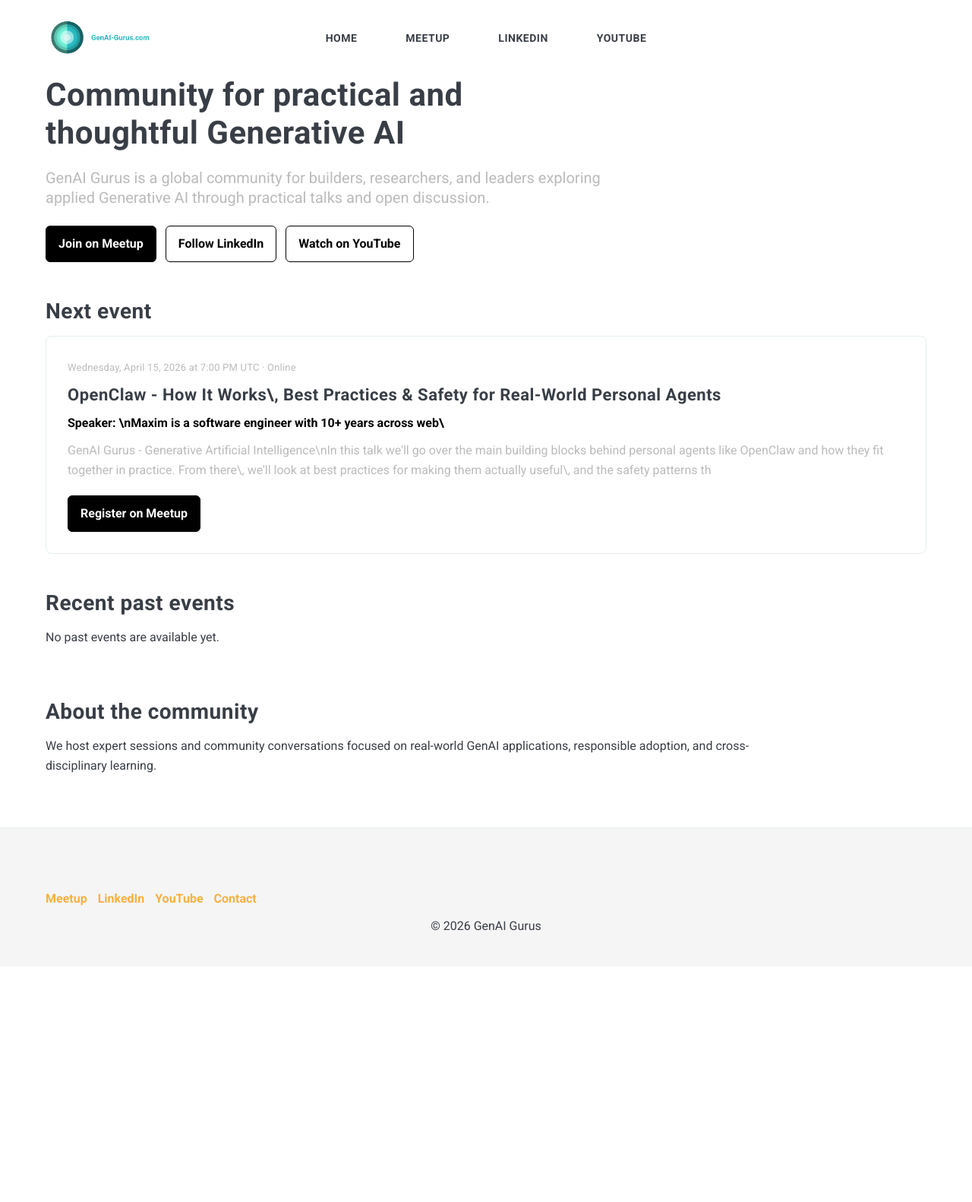
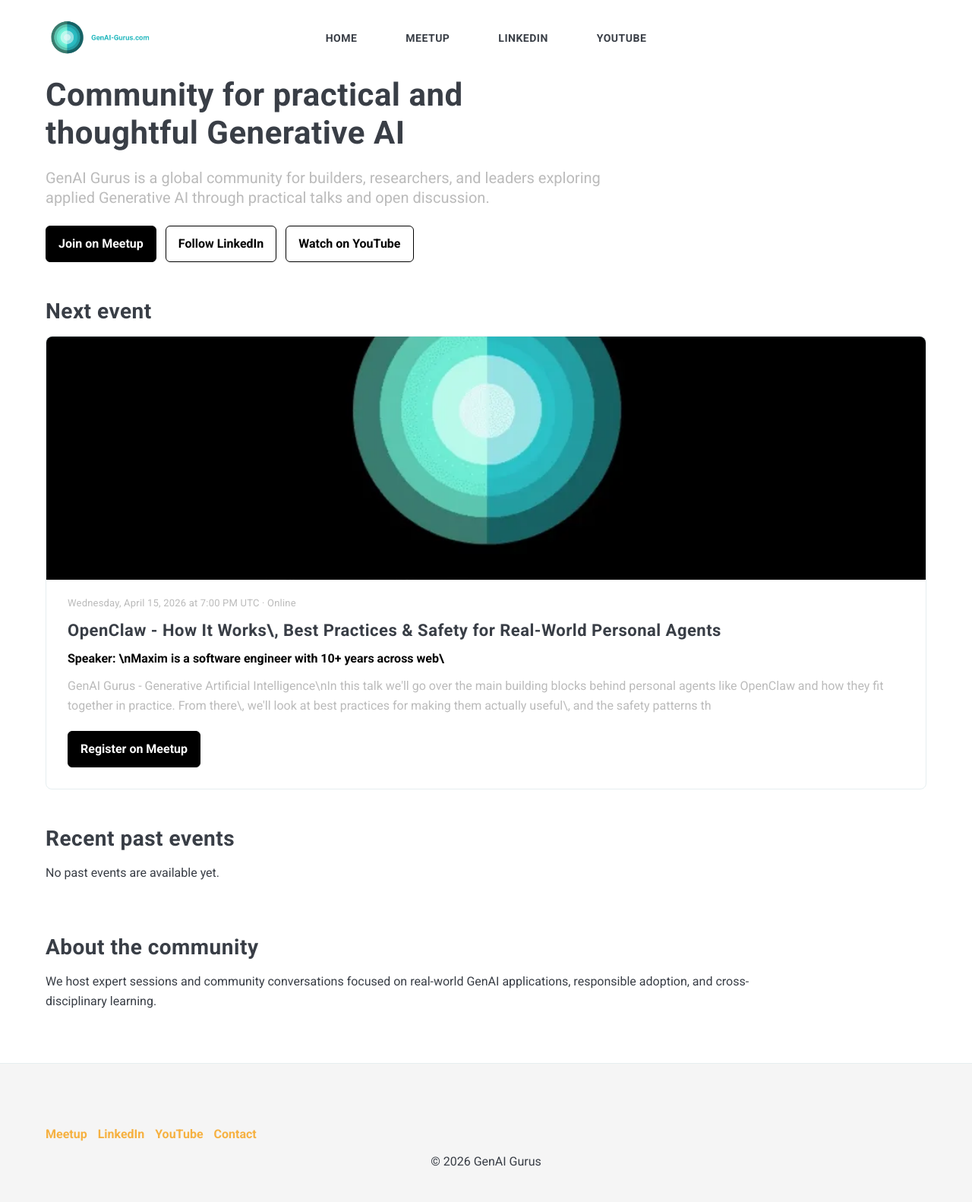
Before and after one commit to GenAI-Gurus/genai-gurus.github.io, a Jekyll site: the page built from index.html, in a window 1280 px wide. Shown: the whole page at 76% size. Built offline with Jekyll 4.4.1, drawn with Linux system fonts in a browser that asks for light colours; nearby versions of some CDN libraries; the list of posts is cut into pages by our own code; before the commit the page ends 1272 px from its top, so only the background shows below that.

Commit message:
Enhance next event card with featured image

```diff
--- a/_sass/4-layouts/_page-home.scss
+++ b/_sass/4-layouts/_page-home.scss
@@ -72,6 +72,22 @@
   padding: 28px;
 }
 
+
+.event-card__featured-media {
+  margin: -28px -28px 18px;
+  border-radius: 8px 8px 0 0;
+  overflow: hidden;
+  background: $light-gray;
+
+  img {
+    display: block;
+    width: 100%;
+    max-height: 320px;
+    object-fit: cover;
+    aspect-ratio: 16 / 9;
+  }
+}
+
 .event-card__meta {
   margin-bottom: 8px;
   font-size: 13px;
--- a/index.html
+++ b/index.html
@@ -39,7 +39,11 @@ description: GenAI Gurus is a community exploring practical, technical, and soci
       </div>
       <div class="col col-12">
         {% if next_event %}
+          {% assign next_event_image = next_event.image | default: site.data.settings.default_image %}
           <article class="event-card event-card--featured">
+            <div class="event-card__featured-media">
+              <img src="{{ next_event_image }}" alt="{{ next_event.title }} event image" loading="lazy" />
+            </div>
             <p class="event-card__meta">{{ next_event.date | date: "%A, %B %-d, %Y at %-I:%M %p %Z" }}{% if next_event.location_label %} · {{ next_event.location_label }}{% endif %}</p>
             <h3>{{ next_event.title }}</h3>
             {% if next_event.speaker_name %}<p class="event-card__speaker">Speaker: {{ next_event.speaker_name }}</p>{% endif %}
@@ -47,7 +51,11 @@ description: GenAI Gurus is a community exploring practical, technical, and soci
             <a class="button button--primary" href="{{ next_event.meetup_url }}" target="_blank" rel="noopener noreferrer">Register on Meetup</a>
           </article>
         {% elsif latest_event %}
+          {% assign latest_event_image = latest_event.image | default: site.data.settings.default_image %}
           <article class="event-card event-card--featured">
+            <div class="event-card__featured-media">
+              <img src="{{ latest_event_image }}" alt="{{ latest_event.title }} event image" loading="lazy" />
+            </div>
             <p class="event-card__meta">{{ latest_event.date | date: "%A, %B %-d, %Y at %-I:%M %p %Z" }}{% if latest_event.location_label %} · {{ latest_event.location_label }}{% endif %}</p>
             <h3>{{ latest_event.title }}</h3>
             <p class="event-card__speaker">No upcoming Meetup event is listed right now — showing the latest session.</p>
```
